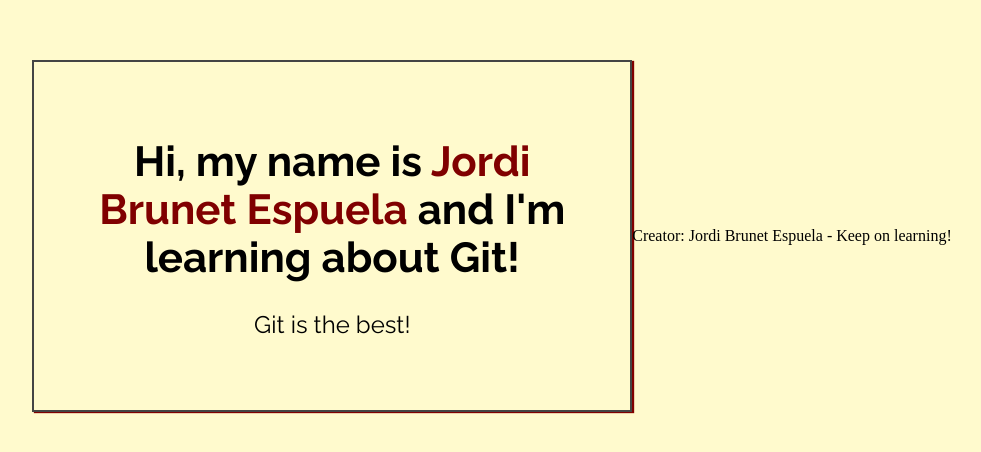
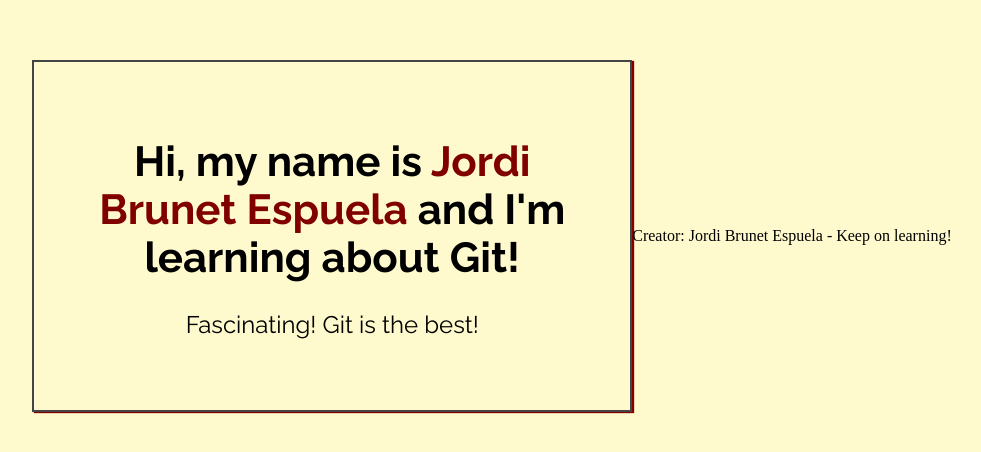
Before and after one commit to JordiBrEs/firs_project, a plain HTML site: page index.html in a window 1280 px wide. Shown: the part 164-616 px from the top of the page, without its empty margins (148-1129 px from the left). Drawn offline with Linux system fonts and the light colour scheme.

Commit message:
Fascinating is a good word

```diff
--- a/index.html
+++ b/index.html
@@ -16,7 +16,7 @@
     <div class="greeting">
         <h1>Hi, my name is <span class="highlight">Jordi Brunet Espuela</span> and I'm learning about Git! </h1>
 
-        <p>Git is the best!</p>
+        <p>Fascinating! Git is the best!</p>
     </div>
 
 </body>
```
